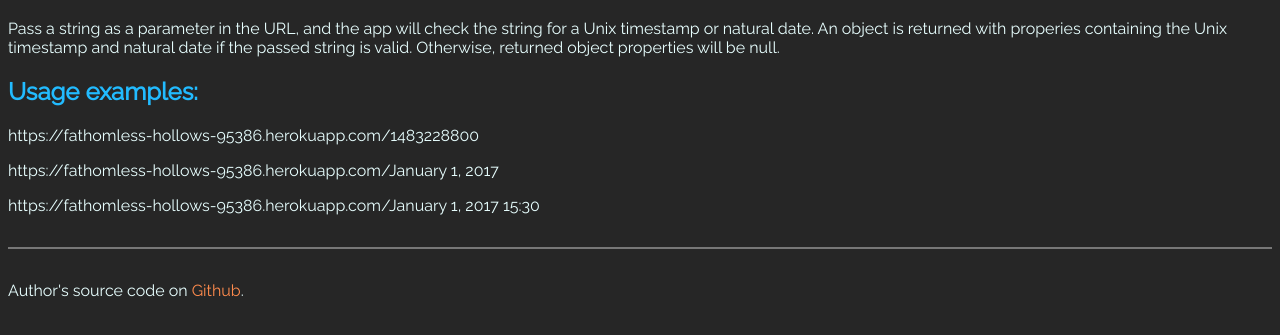
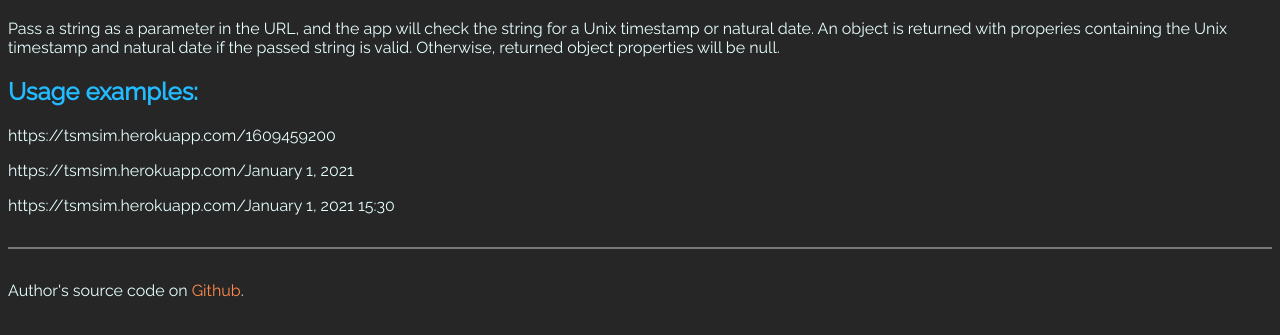
Before and after one commit to imooreva/timestamp-microservice, a website: page public/index.html in a window 1280 px wide. Shown: the part 61-396 px from the top of the page. Drawn offline with Linux system fonts and the light colour scheme.

Commit message:
minor change

```diff
--- a/public/index.html
+++ b/public/index.html
@@ -11,9 +11,9 @@
         <h1 id="heading-1">Timestamp Microservice</h1>
         <p>Pass a string as a parameter in the URL, and the app will check the string for a Unix timestamp or natural date. An object is returned with properies containing the Unix timestamp and natural date if the passed string is valid. Otherwise, returned object properties will be null.</p>
         <h2 id="heading-2">Usage examples:</h2>
-        <p>https://fathomless-hollows-95386.herokuapp.com/1483228800</p>
-        <p>https://fathomless-hollows-95386.herokuapp.com/January 1, 2017</p>
-        <p>https://fathomless-hollows-95386.herokuapp.com/January 1, 2017 15:30</p>
+        <p>https://tsmsim.herokuapp.com/1609459200</p>
+        <p>https://tsmsim.herokuapp.com/January 1, 2021</p>
+        <p>https://tsmsim.herokuapp.com/January 1, 2021 15:30</p>
         <hr id="hr-1">
         <p id="footer">Author's source code on <a href="https://github.com/imooreva/timestamp-microservice" target="_blank">Github</a>.</p>
     </body>
```
